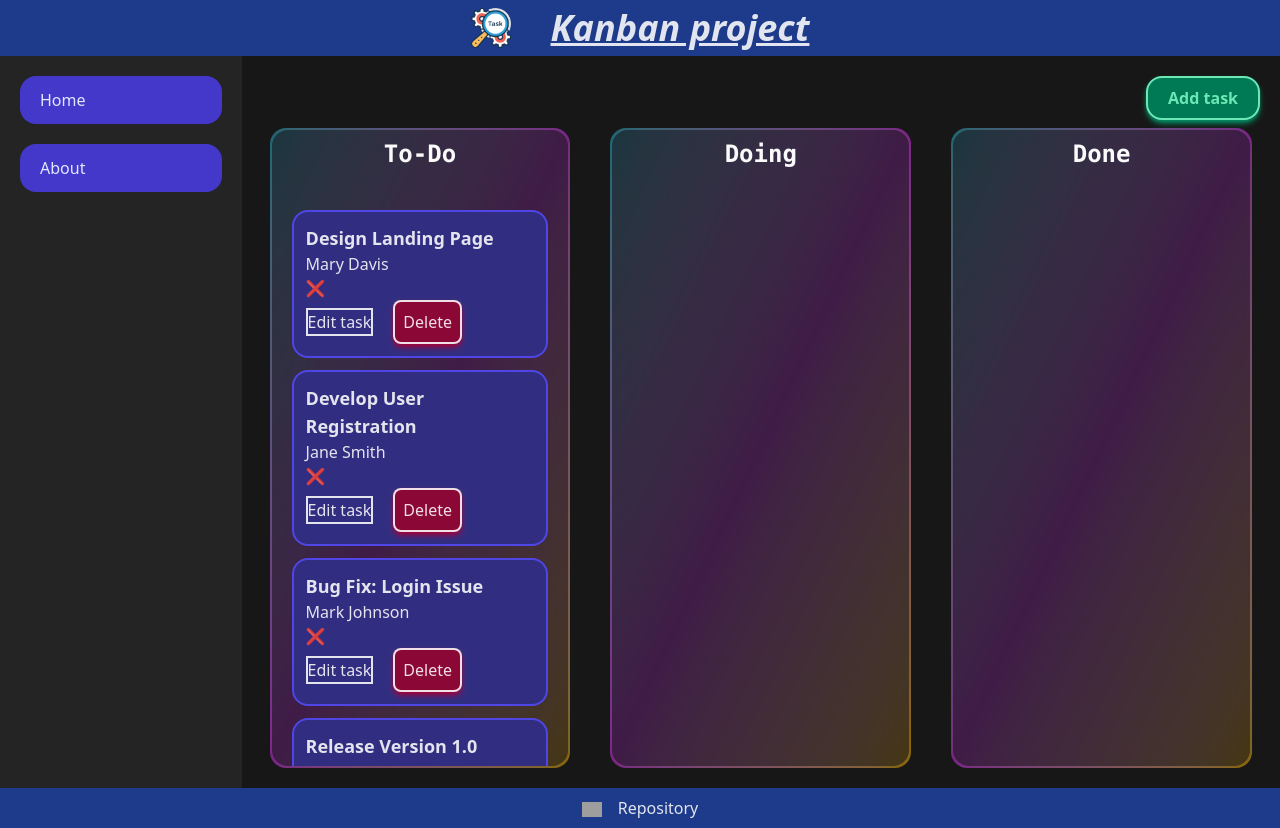
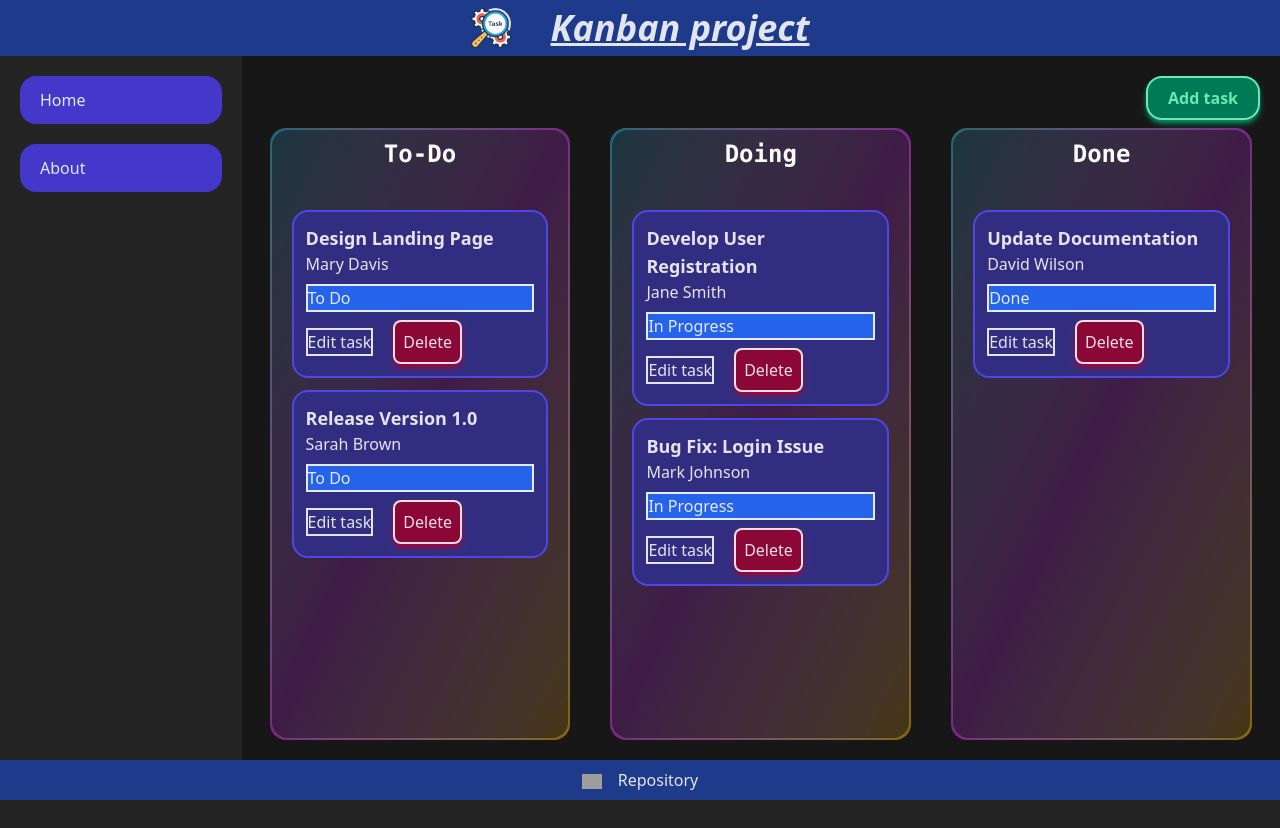
Before and after one commit to malejaroti/M2-Miniproject-kanban, a React (Vite) app: page / in a window 1280 px wide. After the commit the page ends 800 px from the top, so only its background shows below. Built offline with nearby package versions, Linux system fonts and the light colour scheme; grey boxes are pictures that could not be loaded.

Commit message:
feat: implement task filtering in List component and update Dashboard to display tasks by status

```diff
--- a/src/components/List.jsx
+++ b/src/components/List.jsx
@@ -1,12 +1,14 @@
 import ListItem from "./ListItem";
 
-function List({ allTasks }) {
+function List({ allTasks, statusFilter }) {
   return (
     <div className="list-container w-full p-2">
       <div className="w-full max-w-3xl mx-auto">
-        {allTasks.map((task) => (
-          <ListItem task={task} key={task.id} />
-        ))}
+        {allTasks
+          .filter((task) => task.status === statusFilter)
+          .map((task) => (
+            <ListItem task={task} key={task.id} />
+          ))}
       </div>
     </div>
   );
--- a/src/components/ListItem.jsx
+++ b/src/components/ListItem.jsx
@@ -6,7 +6,7 @@ function ListItem({ task }) {
       <div className="card w-full rounded-2xl my-3 p-3 bg-indigo-900 border-2 border-indigo-600">
         <p className="text-lg font-extrabold">{task.title}</p>
         <p className="text-base">{task.assignee}</p>
-        <p>{task.status === "Done" ? "✔️" : "❌"}</p>
+        <p className="status-label border-2 bg-blue-600 my-2">{task.status === "Done" ? "Done" : task.status === "In Progress" ? "In Progress" : task.status === "To Do" ? "To Do" : null}</p>
         <Link to={`/edit-task/${task.id}`}>
           <button className="btn-edit border-2 cursor-pointer">Edit task</button>
         </Link>
--- a/src/pages/Dashboard.jsx
+++ b/src/pages/Dashboard.jsx
@@ -11,10 +11,14 @@ function Dashboard({ allTasks }) {
 
       <div className="columns-container h-9/10 flex flex-1 max-h-160 gap-6 mt-2">
         <Column columnName={"To-Do"}>
-          <List allTasks={allTasks} />
+          <List allTasks={allTasks} statusFilter={"To Do"} />
         </Column>
-        <Column columnName={"Doing"}></Column>
-        <Column columnName={"Done"}></Column>
+        <Column columnName={"Doing"}>
+          <List allTasks={allTasks} statusFilter={"In Progress"} />
+        </Column>
+        <Column columnName={"Done"}>
+          <List allTasks={allTasks} statusFilter={"Done"} />
+        </Column>
       </div>
     </div>
   );
```
